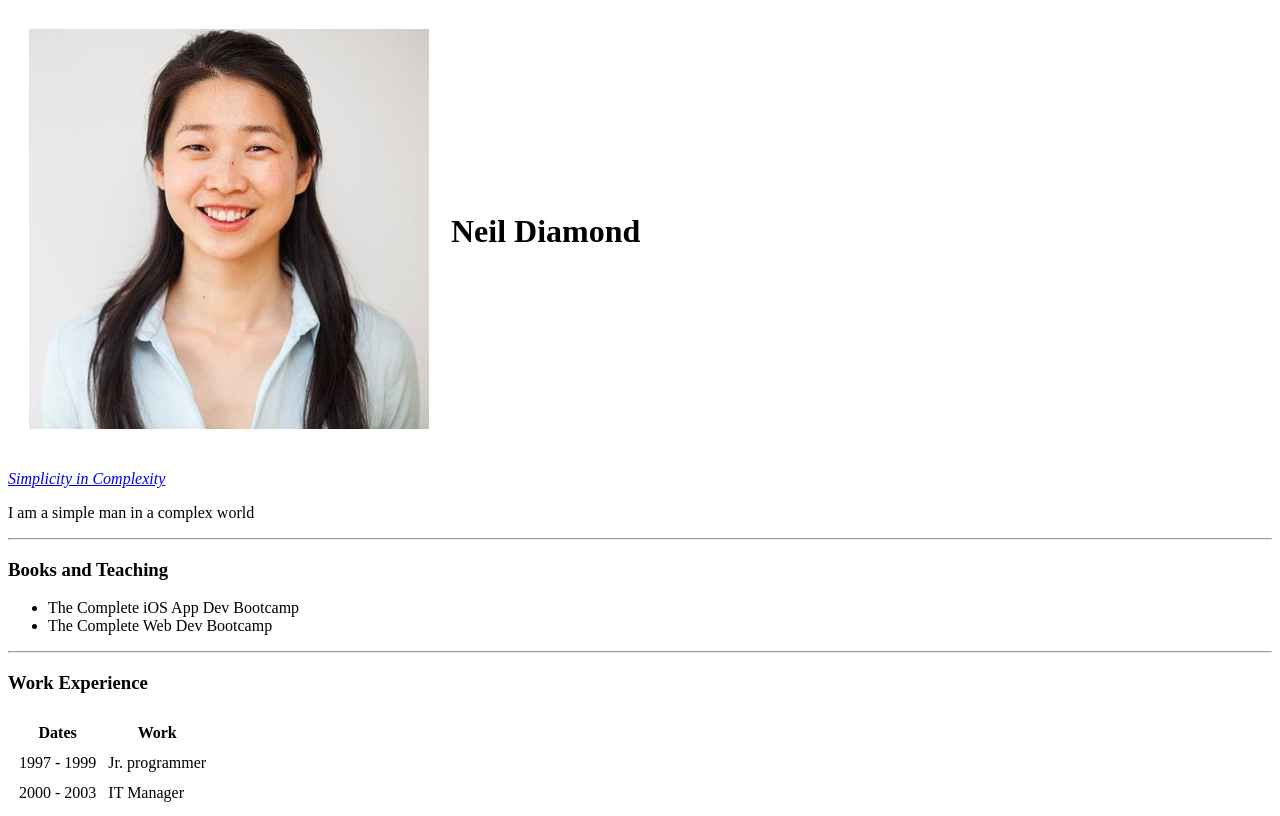
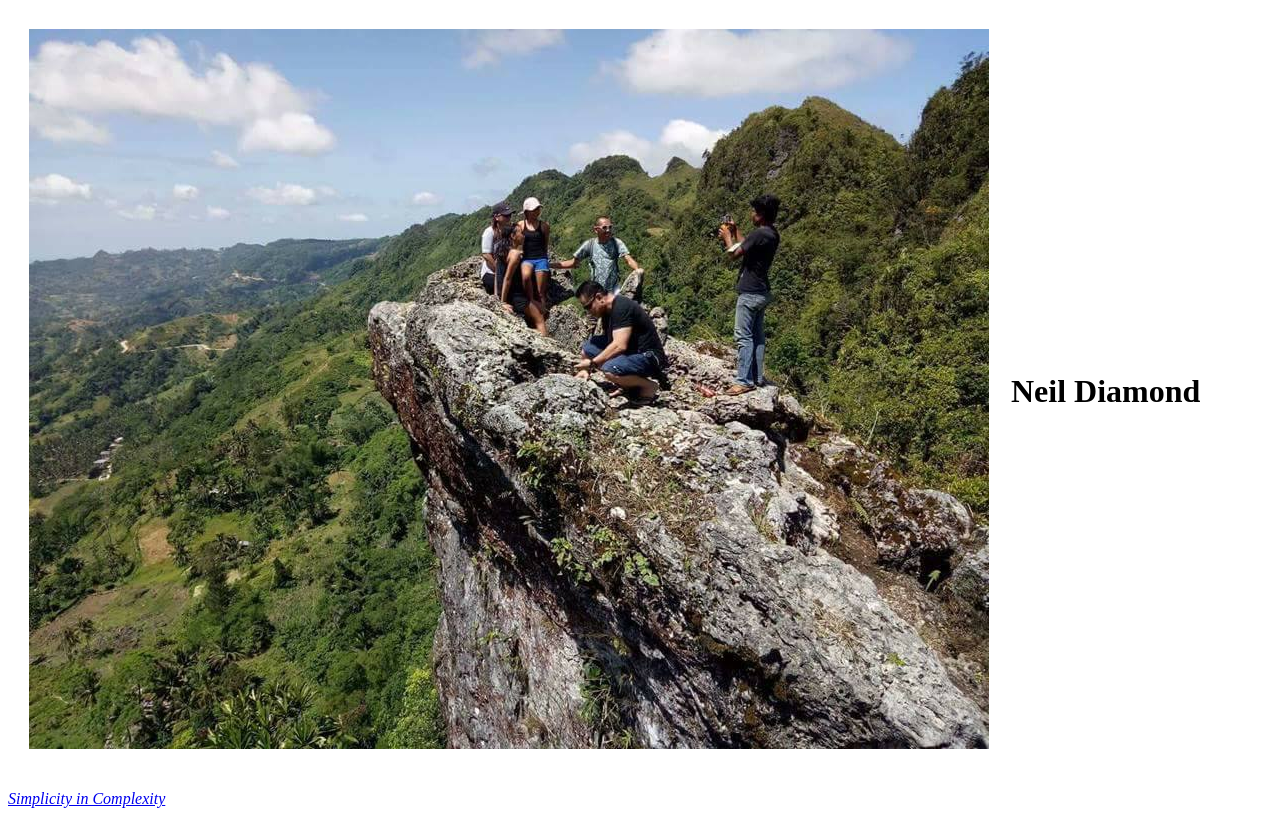
Before and after one commit to jbneilz/cv, a plain HTML site: page index.html in a window 1280 px wide. Shown: the top 816 px of the page. Drawn offline with Linux system fonts and the light colour scheme.

Commit message:
Add files via upload

```diff
--- a/index.html
+++ b/index.html
@@ -9,7 +9,7 @@
 <body>
   <table cellspacing=20>
     <tr>
-      <td><img src="angela yu.jpg" alt="Neil Diamond GF"></td>
+      <td><img src="kandungaw peak.jpg" alt="Neil Diamond GF"></td>
       <td>
         <h1>Neil Diamond</h1>
       </td>
```
Also changed, not shown: kandungaw peak.jpg (added).
